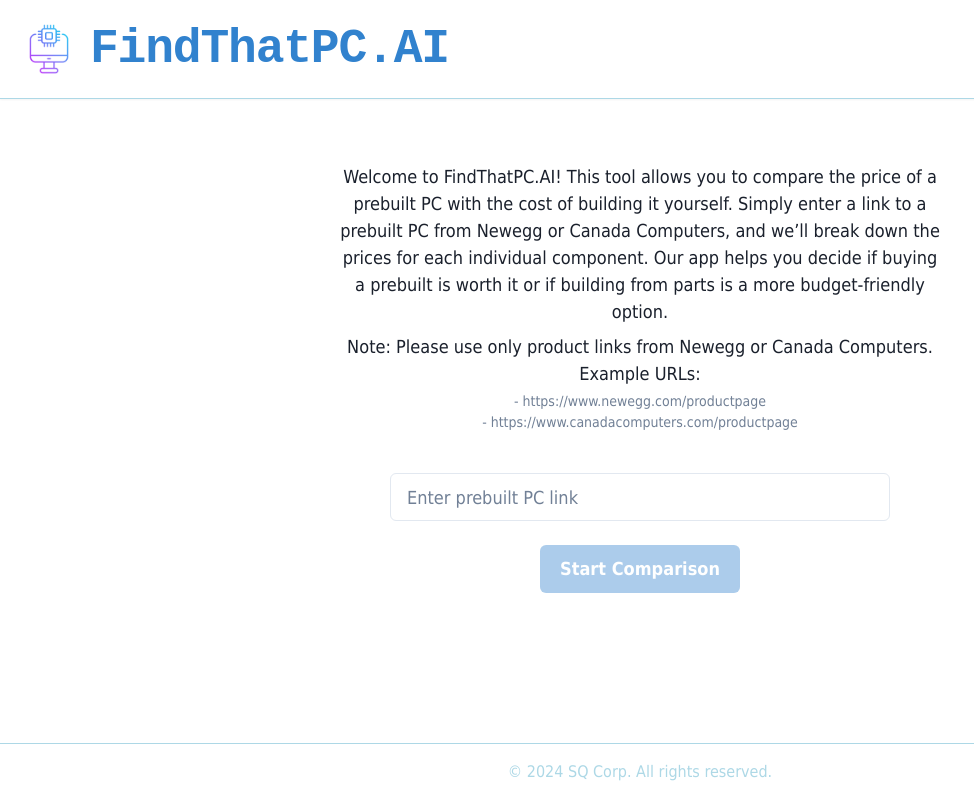
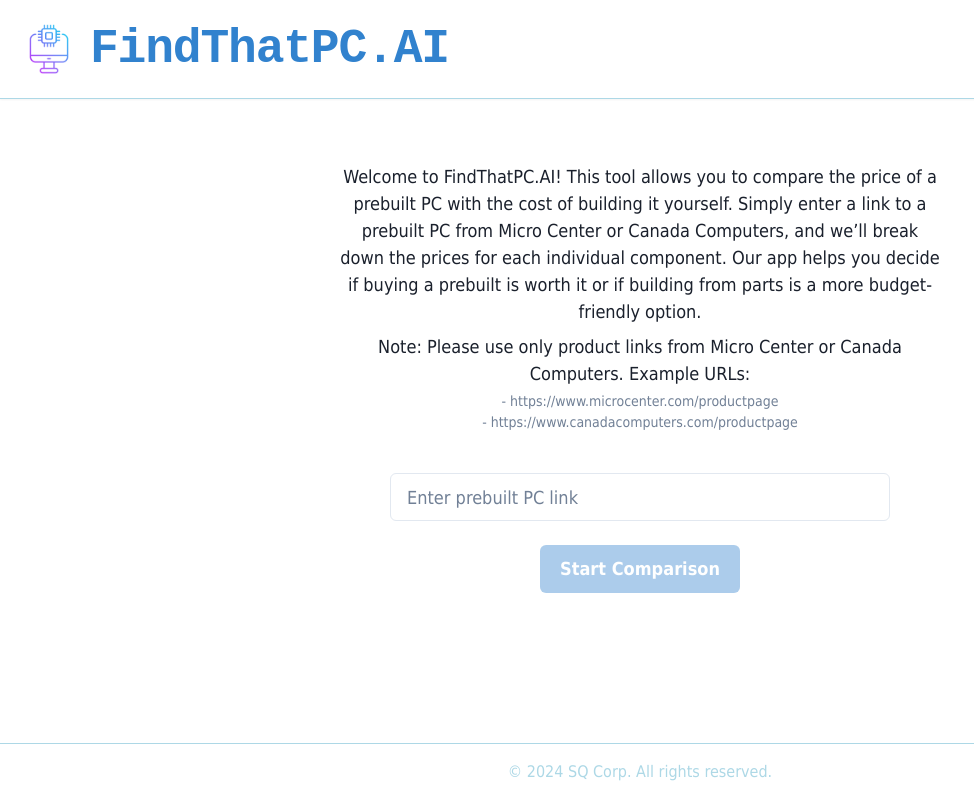
Before and after one commit to Abdul-Moeed-Saqib/findthatpc, a React (Create React App) app in the folder frontend/: page /comparison in a window 1280 px wide. Shown: the whole page, without its empty margins (0-974 px from the left). Built offline with nearby package versions, Linux system fonts and the light colour scheme.

Commit message:
Updated the pages

```diff
--- a/frontend/public/index.html
+++ b/frontend/public/index.html
@@ -26,6 +26,8 @@
       Learn how to configure a non-root public URL by running `npm run build`.
     -->
     <title>FindThatPC.AI</title>
+    <script async src="https://pagead2.googlesyndication.com/pagead/js/adsbygoogle.js?client=ca-pub-1282335330087977"
+     crossorigin="anonymous"></script>
   </head>
   <body>
     <noscript>You need to enable JavaScript to run this app.</noscript>
--- a/frontend/src/components/Comparison.js
+++ b/frontend/src/components/Comparison.js
@@ -22,8 +22,7 @@
         try {
             const response = await axios.post(`${process.env.REACT_APP_BACKEND_URL}/api/scrape`,
                 {
-                    url: url.trim(),
-                    userAgent: navigator.userAgent
+                    url: url.trim()
                 }, {
                     headers: {
                         'Content-Type': 'application/json',
@@ -70,14 +69,14 @@
                     <Box textAlign="center" maxWidth="600px" mx="auto" mb={4}>
                         <Text fontSize="lg" fontWeight="medium">
                             Welcome to FindThatPC.AI! This tool allows you to compare the price of a prebuilt PC with the cost of building it yourself.
-                            Simply enter a link to a prebuilt PC from Newegg or Canada Computers, and we’ll break down the prices for each individual component.
+                            Simply enter a link to a prebuilt PC from Micro Center or Canada Computers, and we’ll break down the prices for each individual component.
                             Our app helps you decide if buying a prebuilt is worth it or if building from parts is a more budget-friendly option.
                         </Text>
                         <Text fontSize="lg" mt={2}>
-                            Note: Please use only product links from Newegg or Canada Computers. Example URLs:
+                            Note: Please use only product links from Micro Center or Canada Computers. Example URLs:
                         </Text>
                         <Text fontSize="sm" color="gray.500" mt={1}>
-                            - https://www.newegg.com/productpage
+                            - https://www.microcenter.com/productpage
                         </Text>
                         <Text fontSize="sm" color="gray.500">
                             - https://www.canadacomputers.com/productpage
--- a/frontend/src/components/Home.js
+++ b/frontend/src/components/Home.js
@@ -22,7 +22,7 @@
                     FindThatPC.AI compares the prices of prebuilt PCs against individual components.
                 </Text>
                 <Text fontSize="md" mt={4}>
-                    We support only <strong>Newegg</strong> and <strong>CanadaComputers</strong> links.
+                    We support only <strong>Micro Center</strong> and <strong>CanadaComputers</strong> links.
                 </Text>
             </Box>
             <Button colorScheme="blue" size={"lg"} onClick={() => navigate('/comparison')}>
```
